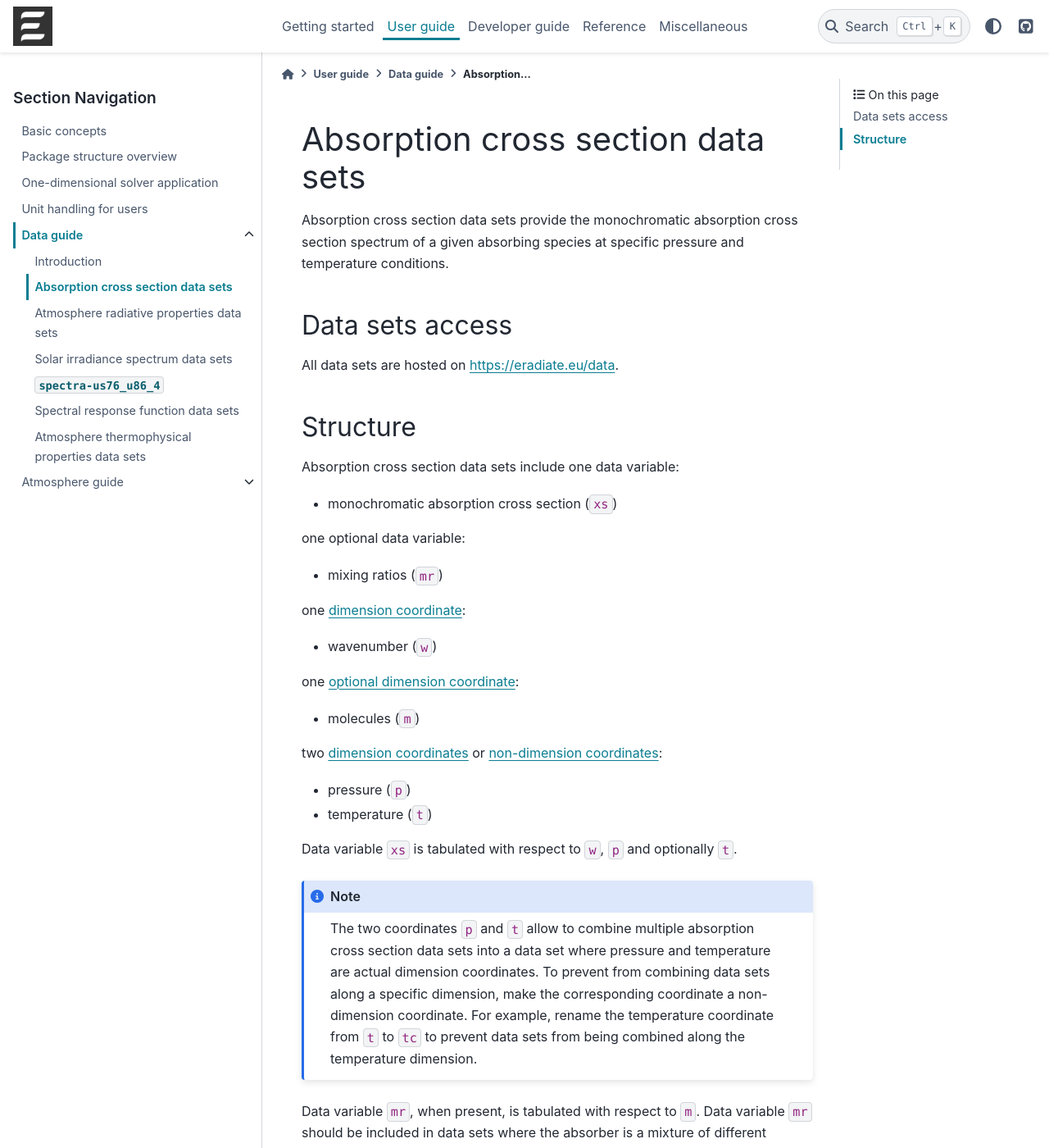
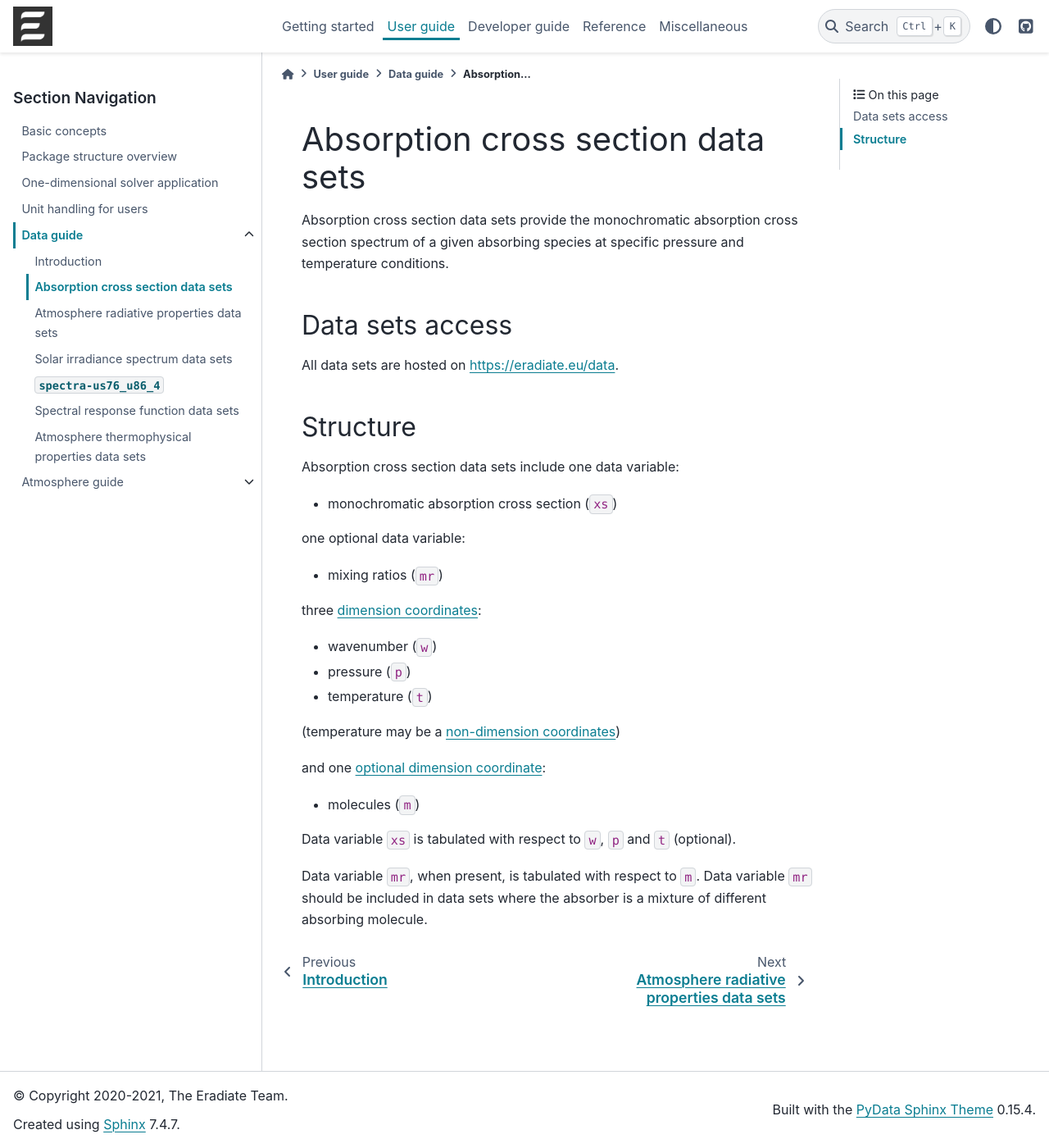
Before and after one commit to eradiate/eradiate, a Sphinx documentation site: the page built from docs/rst/user_guide/data/absorption.rst, in a window 1280 px wide and 1400 px high. Shown: the whole window at 82% size. Built offline with Sphinx 7.4.7 and the PyData theme 0.15.4, drawn with Linux system fonts in a browser that asks for light colours; pages that are not in the unit, such as notebooks, are missing from menus.

Commit message:
Work in progress

```diff
--- a/docs/rst/user_guide/data/absorption.rst
+++ b/docs/rst/user_guide/data/absorption.rst
@@ -24,36 +24,23 @@ one optional data variable:
 
 * mixing ratios (``mr``)
 
-one
-`dimension coordinate <http://xarray.pydata.org/en/stable/data-structures.html#coordinates>`_:
+three
+`dimension coordinates <http://xarray.pydata.org/en/stable/data-structures.html#coordinates>`_:
 
 * wavenumber (``w``)
+* pressure (``p``)
+* temperature (``t``)
 
-one
+(temperature may be a
+`non-dimension coordinates <http://xarray.pydata.org/en/stable/data-structures.html#coordinates>`_)
+
+and one
 `optional dimension coordinate <http://xarray.pydata.org/en/stable/data-structures.html#coordinates>`_:
 
 * molecules (``m``)
 
-two
-`dimension coordinates <http://xarray.pydata.org/en/stable/data-structures.html#coordinates>`_
-or
-`non-dimension coordinates <http://xarray.pydata.org/en/stable/data-structures.html#coordinates>`_:
-
-* pressure (``p``)
-* temperature (``t``)
-
-
-Data variable ``xs`` is tabulated with respect to ``w``, ``p`` and optionally
-``t``.
-
-.. note::
-   The two coordinates ``p`` and ``t`` allow to combine
-   multiple absorption cross section data sets into a data set where
-   pressure and temperature are actual dimension coordinates.
-   To prevent from combining data sets along a specific dimension, make the
-   corresponding coordinate a non-dimension coordinate.
-   For example, rename the temperature coordinate from ``t`` to ``tc`` to
-   prevent data sets from being combined along the temperature dimension.
+Data variable ``xs`` is tabulated with respect to ``w``, ``p`` and ``t``
+(optional).
 
 Data variable ``mr``, when present, is tabulated with respect to ``m``.
 Data variable ``mr`` should be included in data sets where the absorber is a
```
Also changed, not shown: docs/rst/user_guide/data/spectra-us76_u86_4.rst (+6 -6 lines), 1 other file.
